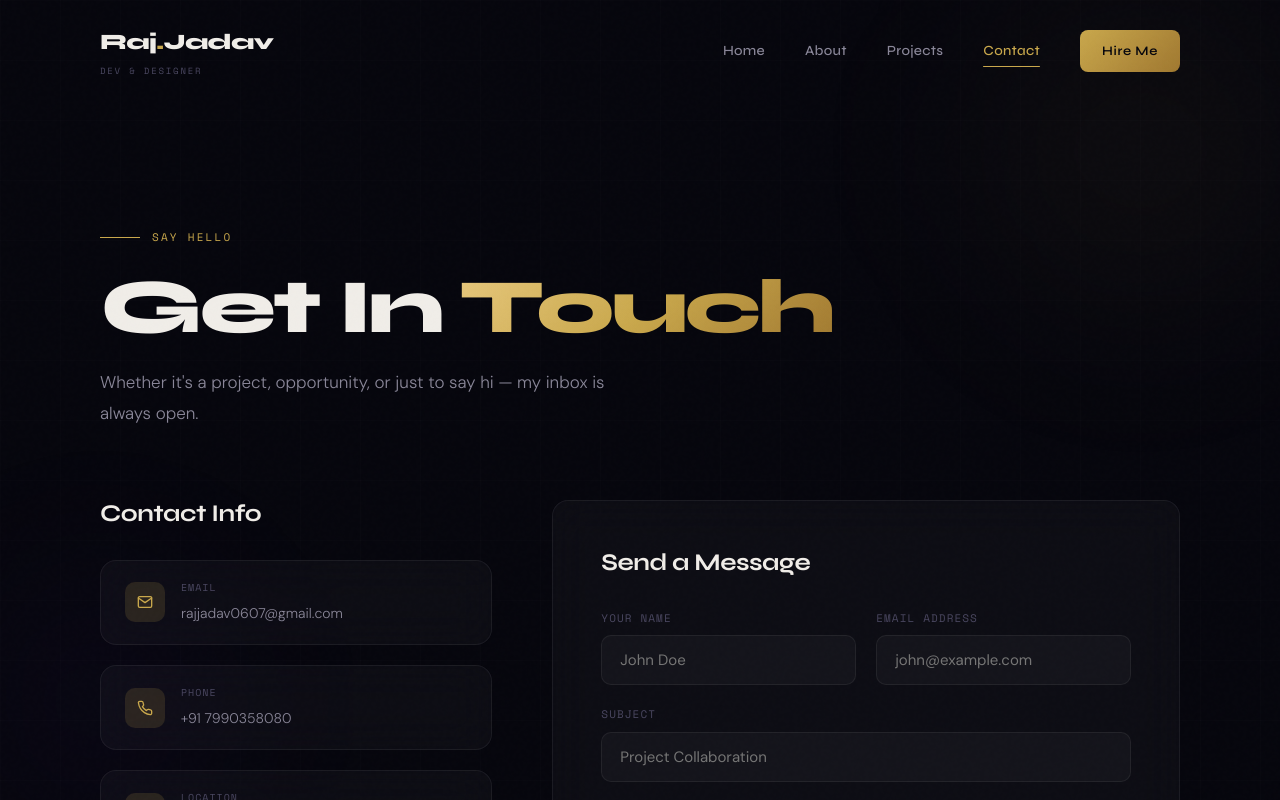
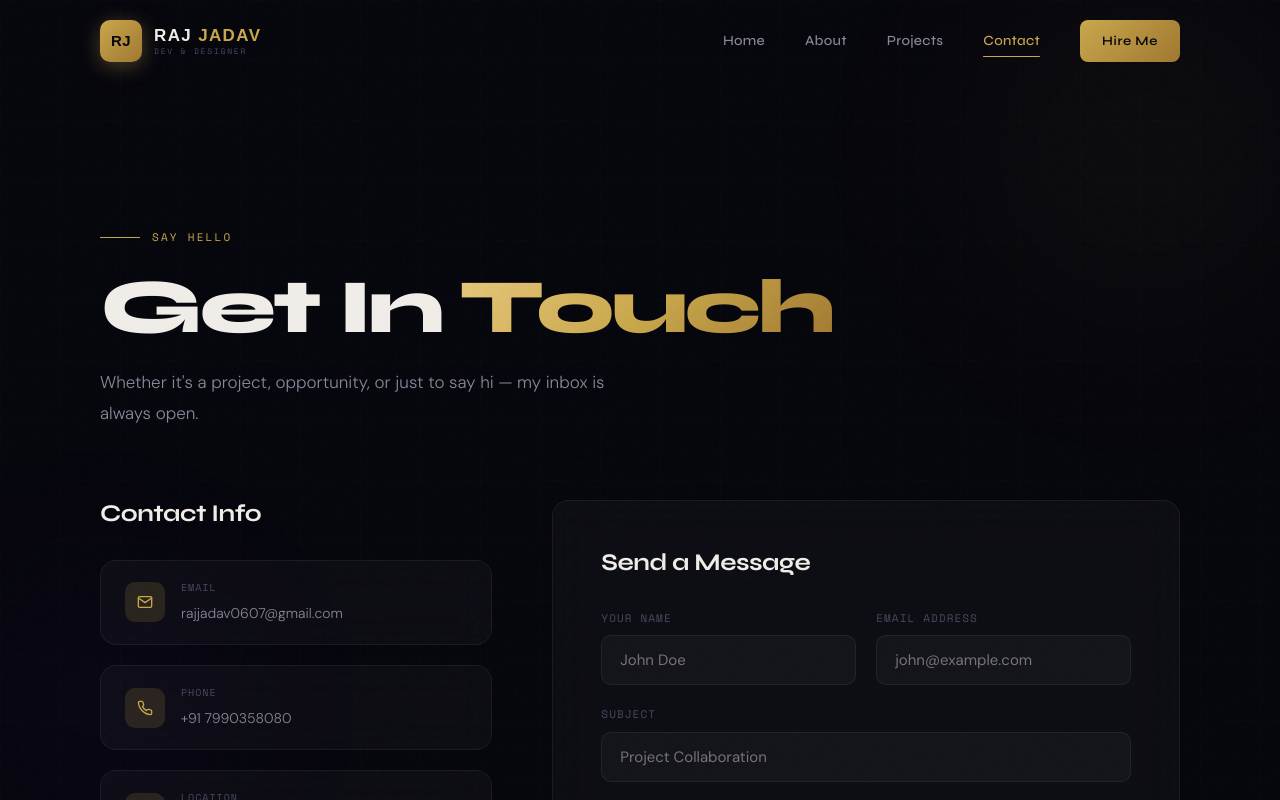
Before and after one commit to RajJadav18/RAJ_PORTFOLIO18, a React (Create React App) app in the folder raj-portfolio/frontend/: page /contact in a window 1280 px wide. Shown: the top 800 px of the page. Built offline with nearby package versions, Linux system fonts and the light colour scheme.

Commit message:
premium navbar logo

```diff
--- a/raj-portfolio/frontend/src/components/Navbar.js
+++ b/raj-portfolio/frontend/src/components/Navbar.js
@@ -25,19 +25,49 @@ export default function Navbar() {
     <>
       <nav style={{
         position: 'fixed', top: 0, left: 0, right: 0, zIndex: 1000,
-        padding: scrolled ? '16px 0' : '24px 0',
-        background: scrolled ? 'rgba(6,6,13,0.9)' : 'transparent',
+        padding: scrolled ? '12px 0' : '20px 0',
+        background: scrolled ? 'rgba(6,6,13,0.95)' : 'transparent',
         backdropFilter: scrolled ? 'blur(20px)' : 'none',
         borderBottom: scrolled ? '1px solid rgba(255,255,255,0.05)' : 'none',
         transition: 'all 0.4s cubic-bezier(0.4,0,0.2,1)',
       }}>
         <div className="container" style={{ display: 'flex', alignItems: 'center', justifyContent: 'space-between' }}>
-          {/* Logo */}
-          <Link to="/" style={{ display: 'flex', flexDirection: 'column', gap: 2 }}>
-            <span style={{ fontFamily: 'var(--font-display)', fontSize: 22, fontWeight: 800, letterSpacing: '-0.03em', color: 'var(--text-primary)' }}>
-              Raj<span style={{ color: 'var(--accent-gold)' }}>.</span>Jadav
-            </span>
-            <span style={{ fontFamily: 'var(--font-mono)', fontSize: 9, letterSpacing: '0.2em', color: 'var(--text-muted)', textTransform: 'uppercase' }}>Dev & Designer</span>
+
+          {/* LOGO */}
+          <Link to="/" style={{ display: 'flex', alignItems: 'center', gap: 12, textDecoration: 'none' }}>
+            <div style={{
+              width: 42, height: 42,
+              background: 'linear-gradient(135deg, #c9a84c 0%, #a07830 100%)',
+              borderRadius: 10,
+              display: 'flex', alignItems: 'center', justifyContent: 'center',
+              fontFamily: "'Montserrat', sans-serif",
+              fontWeight: 900,
+              fontSize: 15,
+              color: '#06060d',
+              letterSpacing: '0.02em',
+              flexShrink: 0,
+              boxShadow: '0 4px 20px rgba(201,168,76,0.35)',
+            }}>RJ</div>
+            <div style={{ display: 'flex', flexDirection: 'column', gap: 3 }}>
+              <span style={{
+                fontFamily: "'Montserrat', sans-serif",
+                fontSize: 17,
+                fontWeight: 800,
+                letterSpacing: '0.08em',
+                color: '#f0ede8',
+                lineHeight: 1,
+              }}>
+                RAJ <span style={{ color: '#c9a84c' }}>JADAV</span>
+              </span>
+              <span style={{
+                fontFamily: "'Space Mono', monospace",
+                fontSize: 8,
+                letterSpacing: '0.22em',
+                color: '#4a4760',
+                textTransform: 'uppercase',
+                lineHeight: 1,
+              }}>Dev &amp; Designer</span>
+            </div>
           </Link>
 
           {/* Desktop Nav */}
@@ -48,7 +78,7 @@ export default function Navbar() {
                 fontSize: 14,
                 fontWeight: 500,
                 letterSpacing: '0.02em',
-                color: location.pathname === link.path ? 'var(--accent-gold)' : 'var(--text-secondary)',
+                color: location.pathname === link.path ? '#c9a84c' : '#8a8799',
                 transition: 'color 0.2s',
                 position: 'relative',
               }}>
@@ -56,8 +86,7 @@ export default function Navbar() {
                 {location.pathname === link.path && (
                   <span style={{
                     position: 'absolute', bottom: -4, left: 0, right: 0,
-                    height: 1, background: 'var(--accent-gold)',
-                    borderRadius: 1,
+                    height: 1, background: '#c9a84c', borderRadius: 1,
                   }} />
                 )}
               </Link>
@@ -72,7 +101,7 @@ export default function Navbar() {
             onClick={() => setMenuOpen(!menuOpen)}
             style={{
               display: 'none', flexDirection: 'column', gap: 5,
-              background: 'none', border: 'none', cursor: 'none', padding: 4,
+              background: 'none', border: 'none', cursor: 'pointer', padding: 4,
             }}
             className="hamburger"
             aria-label="Toggle menu"
@@ -80,10 +109,10 @@ export default function Navbar() {
             {[0, 1, 2].map(i => (
               <span key={i} style={{
                 display: 'block', width: 24, height: 1,
-                background: 'var(--text-primary)',
+                background: '#f0ede8',
                 transition: 'all 0.3s',
                 transform: menuOpen && i === 0 ? 'rotate(45deg) translate(4px, 4px)' :
-                           menuOpen && i === 2 ? 'rotate(-45deg) translate(4px, -4px)' : 'none',
+                  menuOpen && i === 2 ? 'rotate(-45deg) translate(4px, -4px)' : 'none',
                 opacity: menuOpen && i === 1 ? 0 : 1,
               }} />
             ))}
@@ -94,20 +123,20 @@ export default function Navbar() {
       {/* Mobile Menu */}
       <div style={{
         position: 'fixed', inset: 0, zIndex: 999,
-        background: 'rgba(6,6,13,0.97)',
+        background: 'rgba(6,6,13,0.98)',
         backdropFilter: 'blur(20px)',
         display: 'flex', flexDirection: 'column', alignItems: 'center', justifyContent: 'center',
         gap: 40,
         transform: menuOpen ? 'translateX(0)' : 'translateX(100%)',
         transition: 'transform 0.5s cubic-bezier(0.4,0,0.2,1)',
-      }} className="mobile-menu">
+      }}>
         {navLinks.map(link => (
           <Link key={link.path} to={link.path} style={{
-            fontFamily: 'var(--font-display)',
+            fontFamily: "'Montserrat', sans-serif",
             fontSize: 36,
             fontWeight: 800,
-            color: location.pathname === link.path ? 'var(--accent-gold)' : 'var(--text-primary)',
-            letterSpacing: '-0.02em',
+            letterSpacing: '0.05em',
+            color: location.pathname === link.path ? '#c9a84c' : '#f0ede8',
           }}>
             {link.label}
           </Link>
```
